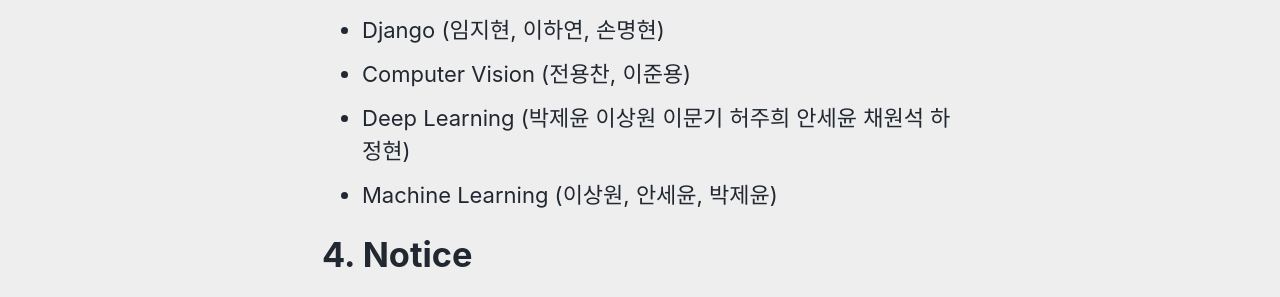
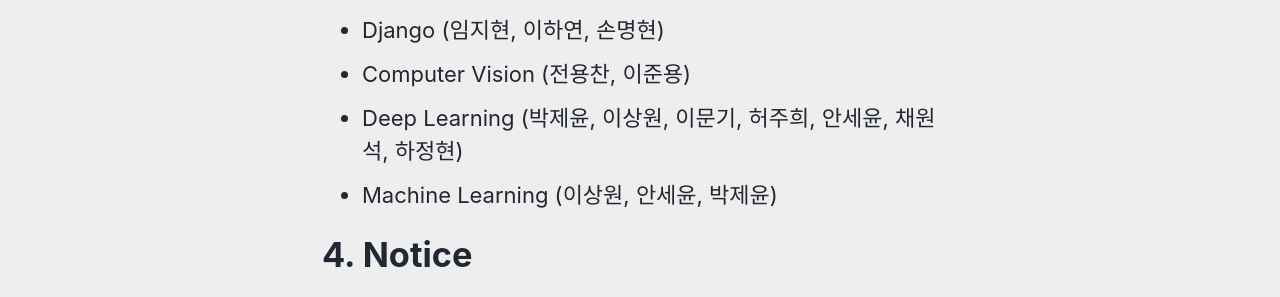
Before and after one commit to TAVEResearch/TAVEResearch.github.io, a Jekyll site: the page built from about.md, in a window 1280 px wide. Shown: the part 1563-1860 px from the top of the page. Built offline with Jekyll 4.4.1, drawn with Linux system fonts in a browser that asks for light colours; cached includes are drawn as plain includes.

```diff
--- a/about.md
+++ b/about.md
@@ -32,7 +32,7 @@ author_profile: false
 - [한국어 large-scale model 연구](https://github.com/TAVEResearch/Korean_large-scale_model) (박제윤, 김영현, 오예림, 이상원, 김민규, 민지웅)
 - Django (임지현, 이하연, 손명현)
 - Computer Vision (전용찬, 이준용)
-- Deep Learning (박제윤 이상원 이문기 허주희 안세윤 채원석 하정현)
+- Deep Learning (박제윤, 이상원, 이문기, 허주희, 안세윤, 채원석, 하정현)
 - Machine Learning (이상원, 안세윤, 박제윤)
 
 # 4. Notice
```
